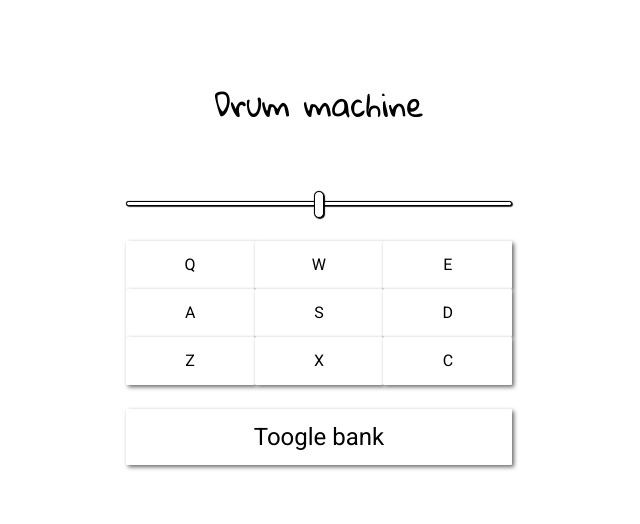
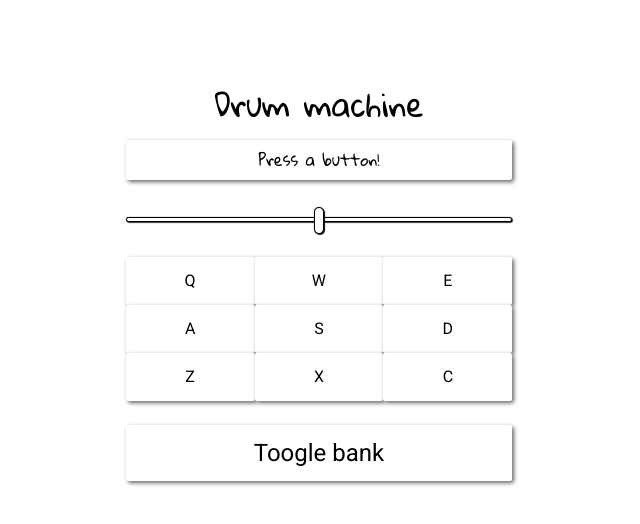
Before and after one commit to marianoheller/drum-machine, a React (Create React App) app: page / in a window 1280 px wide. Shown: the top 524 px of the page, without its empty margins (321-961 px from the left). Built offline with nearby package versions, Linux system fonts and the light colour scheme.

Commit message:
Primera version funcional

```diff
--- a/public/index.html
+++ b/public/index.html
@@ -21,7 +21,7 @@
       work correctly both with client-side routing and a non-root public URL.
       Learn how to configure a non-root public URL by running `npm run build`.
     -->
-    <title>React App</title>
+    <title>Drum Machine</title>
   </head>
   <body>
     <noscript>
--- a/src/DrumMachine/DrumMachine.css
+++ b/src/DrumMachine/DrumMachine.css
@@ -7,6 +7,40 @@
 #display {
     font-family: 'Gloria Hallelujah', cursive;
     color: black;
+
+    min-height: 2.5rem;
+    display: flex;
+    justify-content: center; /* align horizontal */
+    align-items: center; /* align vertical */
+
+    -webkit-border-radius: 2;
+    -moz-border-radius: 2;
+    border-radius: 2px;
+    -webkit-box-shadow: 2px 2px 4px #666666;
+    -moz-box-shadow: 2px 2px 4px #666666;
+    box-shadow: 2px 2px 4px #666666;
+}
+
+#displayText {
+
+}
+
+.blink {
+  animation: blinker 1s linear infinite;
+}
+
+@keyframes blinker {
+  50% { opacity: 0; }
+}
+
+.fade {
+  opacity: 0;
+  animation: fader 2s linear 1;
+}
+
+@keyframes fader {
+  0% { opacity: 1;}
+  100% { opacity: 0;}
 }
 
 #numpadContainer  > .columns{
@@ -14,9 +48,9 @@
 }
 
 .drum-pad {
-    -webkit-border-radius: 1;
-    -moz-border-radius: 1;
-    border-radius: 1px;
+    -webkit-border-radius: 2;
+    -moz-border-radius: 2;
+    border-radius: 2px;
     -webkit-box-shadow: 2px 2px 4px #666666;
     -moz-box-shadow: 2px 2px 4px #666666;
     box-shadow: 2px 2px 4px #666666;
@@ -50,9 +84,9 @@
 
 
 #bankContainer {
-    -webkit-border-radius: 1;
-    -moz-border-radius: 1;
-    border-radius: 1px;
+    -webkit-border-radius: 2;
+    -moz-border-radius: 2;
+    border-radius: 2px;
     -webkit-box-shadow: 2px 2px 4px #666666;
     -moz-box-shadow: 2px 2px 4px #666666;
     box-shadow: 2px 2px 4px #666666;
@@ -104,6 +138,10 @@ input[type=range] {
     -webkit-appearance: none;
     margin-top: -11.45px;
   }
+  input[type=range]::-webkit-slider-thumb:active, input[type=range]::-webkit-slider-thumb:hover {
+    background: black;
+  }
+
   input[type=range]:focus::-webkit-slider-runnable-track {
     background: #ffffff;
   }
@@ -124,6 +162,9 @@ input[type=range] {
     border-radius: 45px;
     background: #ffffff;
     cursor: pointer;
+  }
+  input[type=range]::-moz-range-thumb:active, input[type=range]::-moz-range-thumb:hover {
+    background: black;
   }
   input[type=range]::-ms-track {
     width: 100%;
@@ -155,6 +196,9 @@ input[type=range] {
     cursor: pointer;
     height: 4.9px;
   }
+  input[type=range]::-ms-thumb:active, input[type=range]::-ms-thumb:hover {
+    background: black;
+  }
   input[type=range]:focus::-ms-fill-lower {
     background: #ffffff;
   }
--- a/src/DrumMachine/DrumMachine.js
+++ b/src/DrumMachine/DrumMachine.js
@@ -72,11 +72,15 @@ export default class DrumMachine extends Component {
 
 
 class Display extends Component {
+
     render() {
         const { keyPressed } = this.props;
 
         return(
-            <div id="display" dangerouslySetInnerHTML={ keyPressed ? {__html: keyPressed} : {__html: '&nbsp;'} } >
+            <div id="display">
+                <div id="displayText" className={`${keyPressed ? "" : "blink"}`} >
+                    {keyPressed ? keyPressed : "Press a button!"}
+                </div>
             </div>
         )
     }
```
Also changed, not shown: 1 other file (tests, documents, lock files or other folders).
